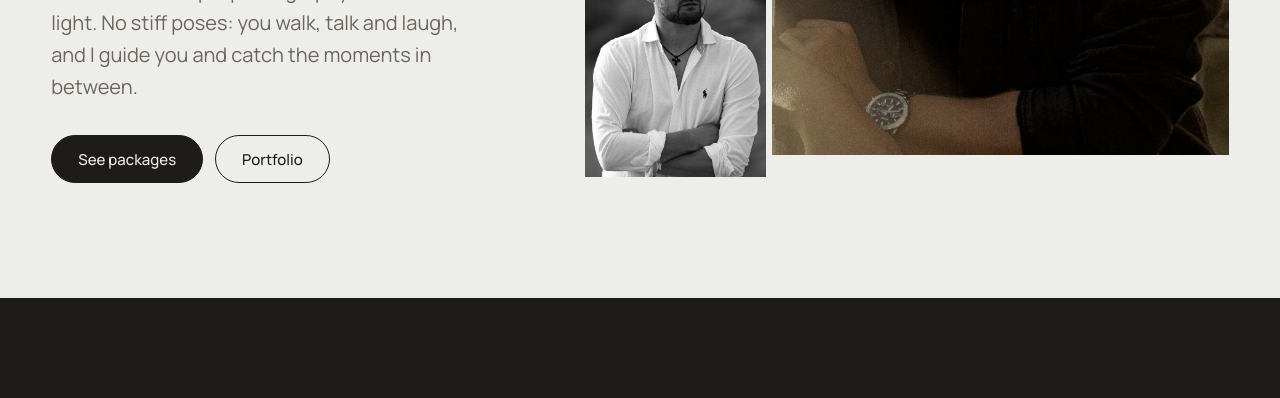
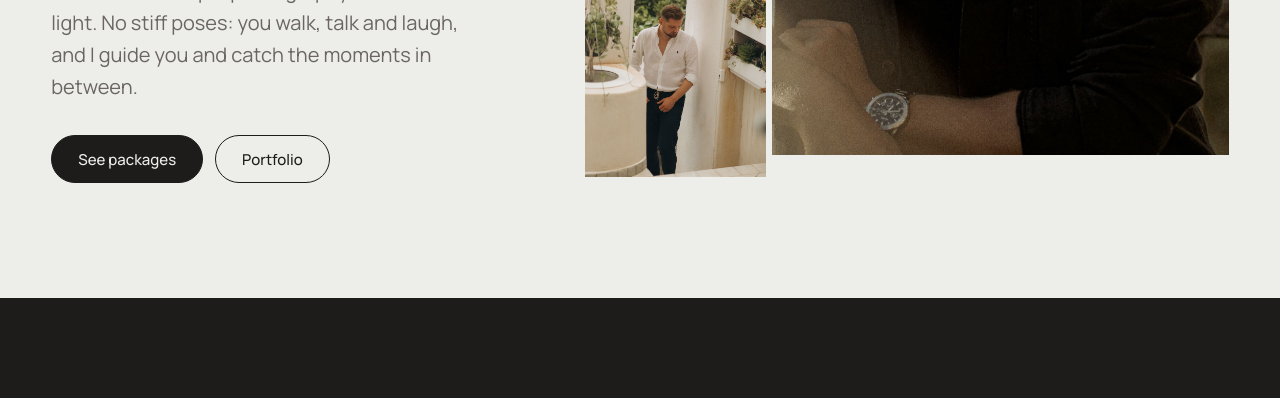
Before and after one commit to BCristin/rianbalan, a plain HTML site: page index.html in a window 1280 px wide. Shown: the part 702-1100 px from the top of the page. Drawn offline with nearby package versions, Linux system fonts and the light colour scheme.

Commit message:
Refactor code structure for improved readability and maintainability

```diff
--- a/index.html
+++ b/index.html
@@ -46,7 +46,13 @@
 						width="1637"
 						height="1800"
 						fetchpriority="high" />
-					<img class="hero-inset" src="img/rian-bw.jpg" alt="Rian Balan in a white shirt, black and white" width="1175" height="1800" loading="lazy" />
+					<img
+						class="hero-inset"
+						src="img/rian-villa.jpg"
+						alt="Rian Balan in a white shirt, leaning in a sunny doorway"
+						width="1440"
+						height="1800"
+						loading="lazy" />
 				</figure>
 			</section>
 
```
Also changed, not shown: img/rian-bw.jpg (deleted), img/rian-villa.jpg (added).
